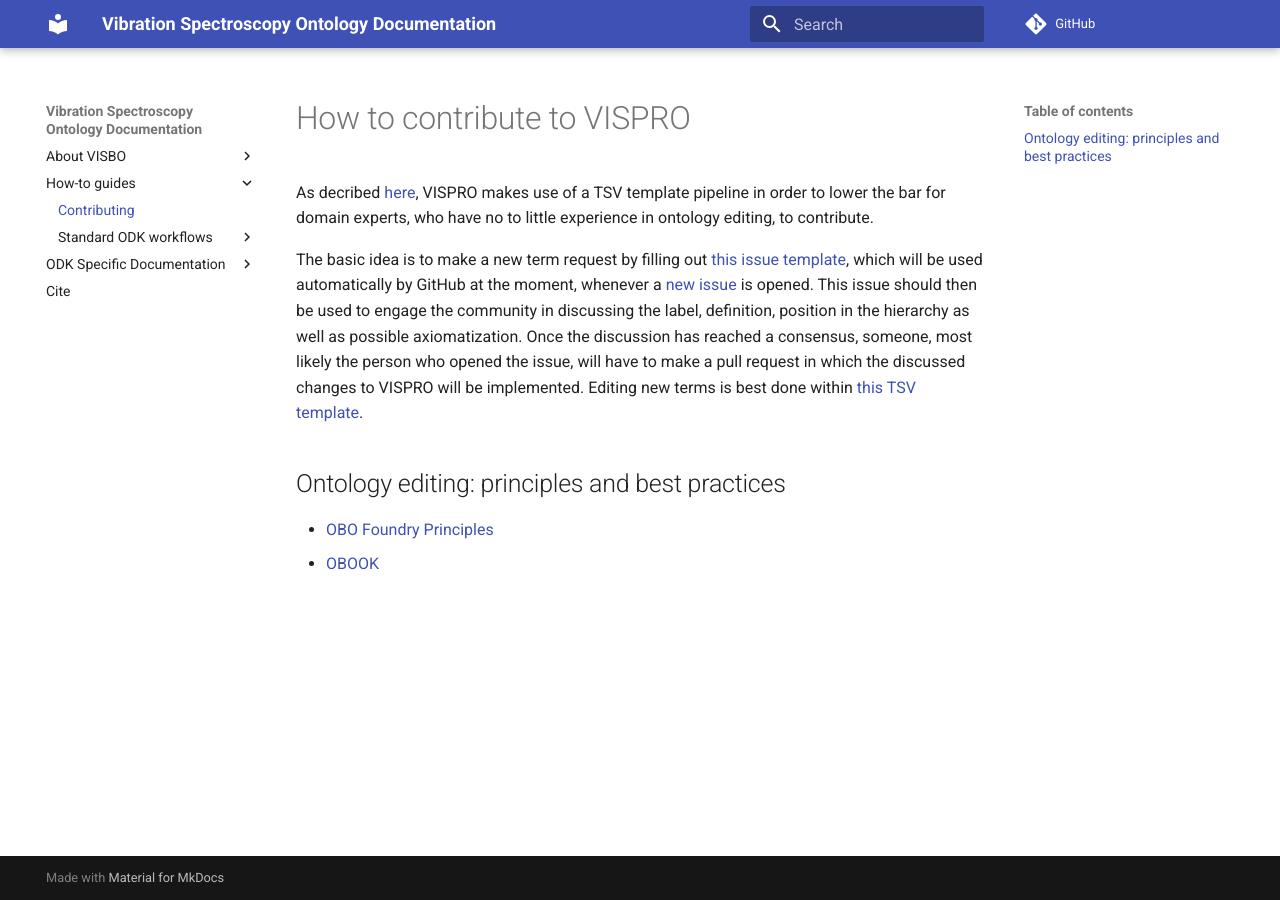
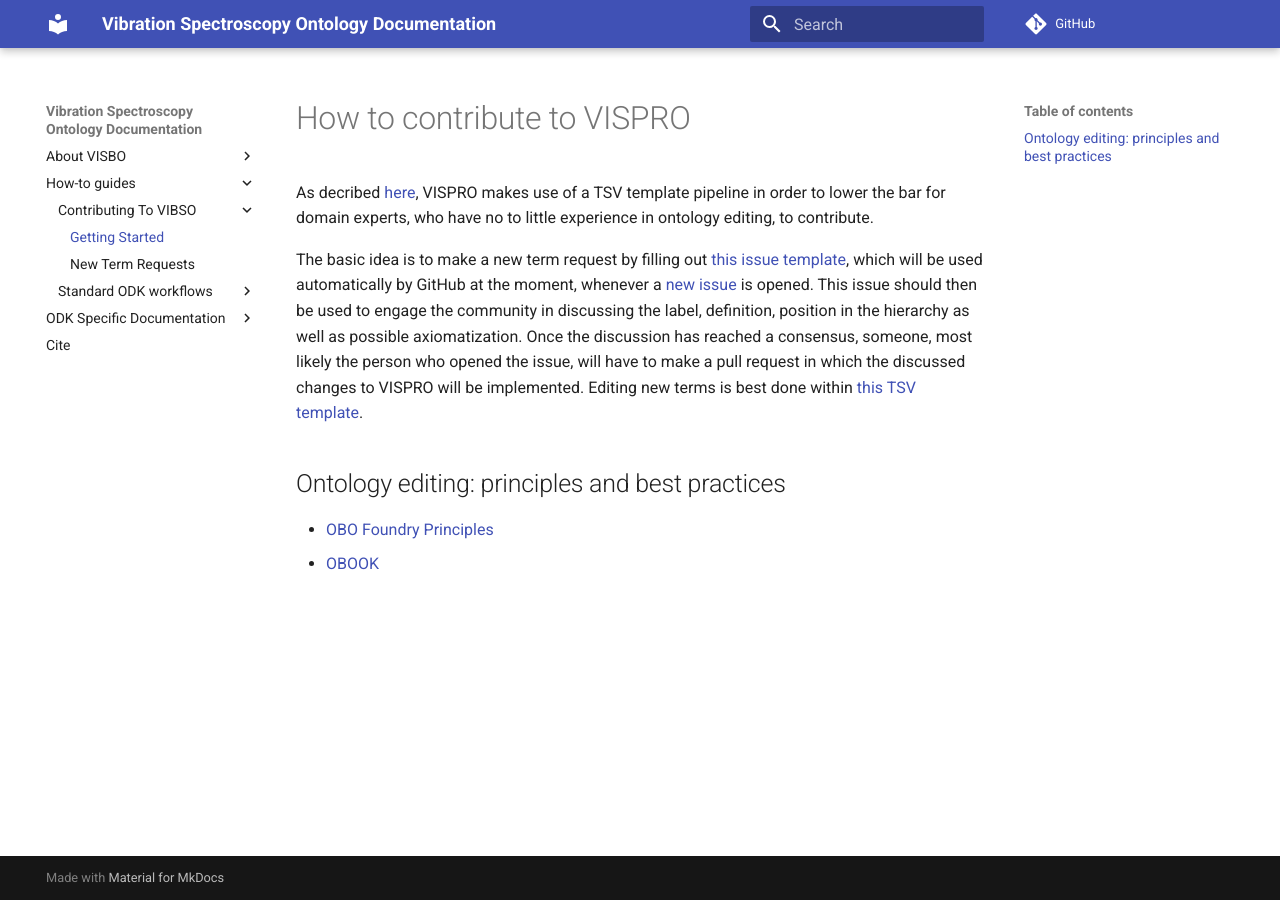
Before and after one commit to NFDI4Chem/VibrationalSpectroscopyOntology, an MkDocs documentation site: the page built from docs/contributing.md, in a window 1280 px wide. Built offline with MkDocs 1.6.1 and Material for MkDocs 9.7.7, drawn with Linux system fonts in a browser that asks for light colours; comment, search, counter and statistics services are not loaded.

Commit message:
Update mkdocs.yaml

```diff
--- a/mkdocs.yaml
+++ b/mkdocs.yaml
@@ -28,7 +28,9 @@ nav:
       - Development Approach: development_approach.md
       - Design Patterns & Decisions: design_patterns.md
   - How-to guides:
-      - Contributing: contributing.md
+      - Contributing To VIBSO:
+          - Getting Started: contributing.md
+          - New Term Requests: ntr_workflow.md
       - Standard ODK workflows:
           - Default ODK Workflows: odk-workflows/index.md
           - Editors Workflow: odk-workflows/EditorsWorkflow.md
```
